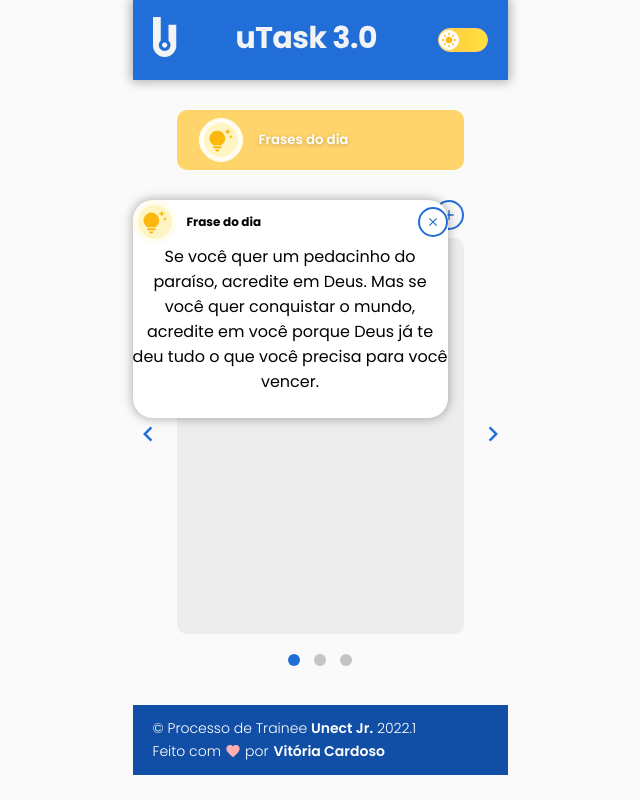
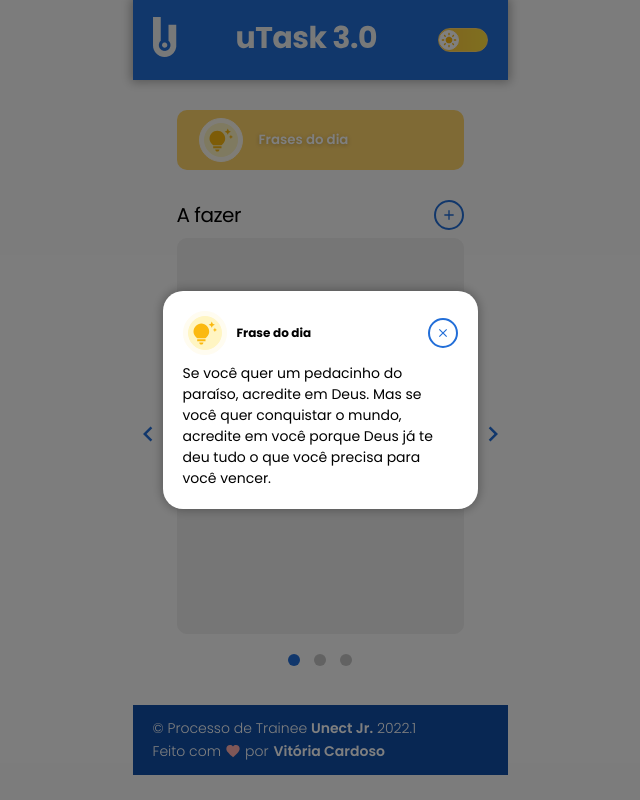
Before and after one commit to Vitoria-Cardoso/ProjetoTrainee, a plain HTML site: page index.html in a window 1280 px wide. Both pictures are taken after a click on the button "Frases do dia". Shown: the whole page, without its empty margins (320-960 px from the left). Drawn offline with Linux system fonts and the light colour scheme.

Commit message:
botao frases do dia modal JS

```diff
--- a/index.html
+++ b/index.html
@@ -13,7 +13,7 @@
       rel="stylesheet"
     />
   </head>
-  <body class="frases-expanded">
+  <body class="">
     <div class="wrapper nav">
       <div class="img-unect">
         <img src="/assets/Logo Branca.png" alt="logo unect" />
@@ -50,7 +50,7 @@
       </div>
     </div>
     <div class="wrapper header">
-      <button class="btn-frase">
+      <button onclick="openFrase()" class="btn-frase">
         <div class="icon-last-circ">
           <div class="btn-frase-icon">
             <svg
@@ -73,6 +73,7 @@
       </button>
       <!-- MODAL FRASE DO DIA -->
       <div class="frases-modal">
+        <div class="modal-content">
           <div class="nav-frase-mdl">
             <div class="icon-titulo">
               <div class="icon-circ-mdl">
@@ -93,7 +94,8 @@
               </div>
               <div class="title-frase-mdl">Frase do dia</div>
             </div>
-          <div class="close-frase">
+            <div>
+              <button onclick="closeFrase()" class="close-button">
                 <svg
                   width="10"
                   height="10"
@@ -106,14 +108,16 @@
                     fill="#226ED8"
                   />
                 </svg>
+              </button>
             </div>
           </div>
           <div class="frase-texto">
             <p>
-            Se você quer um pedacinho do paraíso, acredite em Deus. Mas se você
-            quer conquistar o mundo, acredite em você porque Deus já te deu tudo
-            o que você precisa para você vencer.
+              Se você quer um pedacinho do paraíso, acredite em Deus. Mas se
+              você quer conquistar o mundo, acredite em você porque Deus já te
+              deu tudo o que você precisa para você vencer.
             </p>
+          </div>
         </div>
       </div>
     </div>
@@ -121,20 +125,42 @@
       <div class="title">
         <p>A fazer</p>
       </div>
-      <div class="btn-add">
+      <!--<div class="new-task">
+        <div class="nav-new-task">
+          Nova task
+          <div>
+            <button class="close-button" >
               <svg
                 width="10"
                 height="10"
                 viewBox="0 0 10 10"
                 fill="none"
                 xmlns="http://www.w3.org/2000/svg"
-          class="add-icon"
+              >
+                <path
+                  d="M9.07422 1.74609L5.82031 5L9.07422 8.25391L8.25391 9.07422L5 5.82031L1.74609 9.07422L0.925781 8.25391L4.17969 5L0.925781 1.74609L1.74609 0.925781L5 4.17969L8.25391 0.925781L9.07422 1.74609Z"
+                  fill="#226ED8"
+                />
+              </svg>
+            </button>
+          </div>
+        </div>
+      </div>-->
+      <div class="btn-add">
+        <button>
+          <svg
+            width="10"
+            height="10"
+            viewBox="0 0 10 10"
+            fill="none"
+            xmlns="http://www.w3.org/2000/svg"
           >
             <path
               d="M9.65625 5.65625H5.65625V9.65625H4.34375V5.65625H0.34375V4.34375H4.34375V0.34375H5.65625V4.34375H9.65625V5.65625Z"
               fill="#226ED8"
             />
           </svg>
+        </button>
       </div>
     </div>
     <div class="wrapper tasks">
@@ -227,5 +253,6 @@
         </div>
       </footer>
     </div>
+    <script src="main.js"></script>
   </body>
 </html>
--- /dev/null
+++ b/main.js
@@ -0,0 +1,11 @@
+
+//funcao para abrir frase
+function openFrase() {
+  document.body.classList.add('frases-expanded')
+
+}
+
+//function fechar frase
+function closeFrase() {
+  document.body.classList.remove('frases-expanded')
+}
--- a/style.css
+++ b/style.css
@@ -1,6 +1,7 @@
 /*=================== GERAL ======================*/
 * {
   margin: 0;
+  padding: 0;
   box-sizing: border-box;
 }
 
@@ -17,11 +18,15 @@
   --fundo-azul: hsl(215, 82%, 36%);
 }
 
+html,
 body {
   font-family: 'Poppins', sans-serif;
   font-size: 1.6rem;
   text-align: center;
   background: var(--basic-color);
+
+  width: 100%;
+  height: 100%;
 }
 
 .wrapper {
@@ -29,7 +34,7 @@ body {
   margin-inline: auto;
 }
 
-/*====================== nav ======================*/
+/*=====================     = nav ======================*/
 
 .nav {
   background: var(--primary-color);
@@ -74,8 +79,13 @@ body {
   justify-content: left;
 }
 
-/* ======================= CONTEUDO ================= */
-button {
+/* ======================= header ================= */
+
+.header button {
+  cursor: pointer;
+}
+
+.btn-frase {
   background-color: var(--primary-light);
 
   border: none;
@@ -142,12 +152,15 @@ button {
   padding-inline: 4.4rem;
 }
 
-.btn-add {
+.headline button {
   border: 0.2rem solid var(--primary-color);
   border-radius: 50%;
+  background-color: var(--basic-color);
 
   height: 3rem;
   width: 3rem;
+
+  cursor: pointer;
 }
 
 .title {
@@ -238,12 +251,44 @@ footer span {
 
 /*=============== MODAL FRASES DO DIA ===============*/
 
+.frases-modal{
+  opacity:0;
+  visibility: 0;
+  position: fixed;
+  display: none;
+}
+
+body.frases-expanded{
+  overflow: hidden;
+}
+
+
 body.frases-expanded .frases-modal {
+  opacity: 1;
+  visibility: visible;
+
   position: fixed;
+  top:0;
+  left: 0;
+  padding: 0;
 
+  width: 100vw;
+  height: 100vh;
+
+  background-color: rgba(0, 0, 0, 0.5);
+
+  display: flex;
+  align-items: center;
+  justify-content: center;
+
+}
+
+body.frases-expanded .modal-content{
   background-color: #fff;
   box-shadow: 0rem 0rem 1rem 0.2rem rgba(0, 0, 0, 0.25);
-  border-radius: 20px;
+  border-radius: 2rem;
+
+  padding: 2rem;
 
   width: 31.5rem;
   height: 21.8rem;
@@ -293,15 +338,30 @@ body.frases-expanded .icon-circ-mdl {
 
 body.frases-expanded .title-frase-mdl {
   font-family: 'Poppins';
-  font-weight: 700;
+  font-weight: 800;
   font-size: 1.2rem;
   line-height: 1.8rem;
 }
 
-body.frases-expanded .close-frase {
+
+body.frases-expanded .frase-texto p {
+  text-align: left;
+  padding-top:0.8rem;
+  font-weight: 400;
+  font-size: 1.4rem;
+  line-height: 2.1rem;
+}
+
+body.frases-expanded .frases-modal button{
   border: 0.2rem solid var(--primary-color);
   border-radius: 50%;
+  background-color: #fff;
 
+  width: 3rem;
   height: 3rem;
-  width: 3rem;
+
+  cursor: pointer;
 }
+
+
+/*============= mdl add taks  ==============*/
```
Lines whose indentation alone changed are shown as unchanged.
